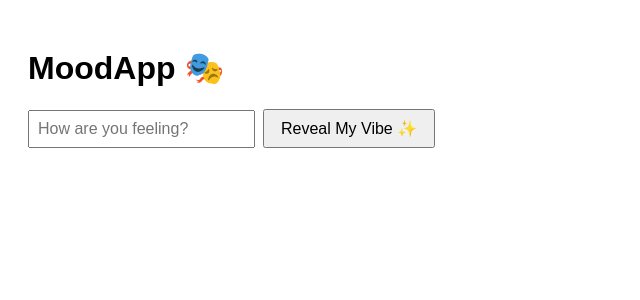
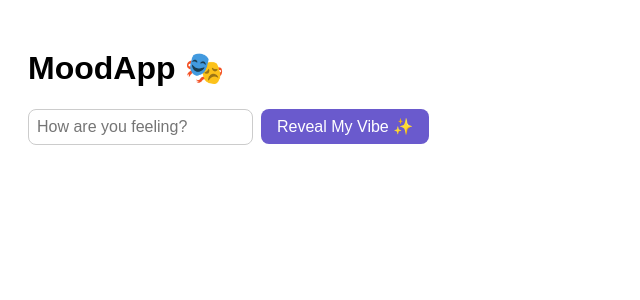
Before and after one commit to Lolisolera/moodApp, a React app in the folder frontend/: page / in a window 1280 px wide. Shown: the top 300 px of the page, without its empty margins (0-640 px from the left). Built offline with nearby package versions, Linux system fonts and the light colour scheme; the HTML template or start-up script is replaced by a standard one.

Commit message:
style(frontend): add BEM SCSS for MoodForm and MoodResult and remove inline styles

```diff
--- a/frontend/src/components/MoodForm.tsx
+++ b/frontend/src/components/MoodForm.tsx
@@ -1,5 +1,6 @@
 import { useState } from "react";
 import axios from "axios";
+import "../styles/components/moodForm.scss";
 
 interface MoodFormProps {
   setResponse: (data: any) => void;
@@ -25,23 +26,21 @@ export default function MoodForm({ setResponse, stopAudio }: MoodFormProps) {
   };
 
   return (
-    <div>
+    <div className="mood-form">
       <input
+        className="mood-form__input"
         type="text"
         placeholder="How are you feeling?"
         value={mood}
         onChange={(e) => setMood(e.target.value)}
-        style={{ padding: "8px", fontSize: "16px", marginRight: "8px" }}
       />
 
       <button
+        className="mood-form__button"
         onClick={analyzeMood}
-        style={{ padding: "8px 16px", fontSize: "16px", cursor: "pointer" }}
       >
         Reveal My Vibe ✨
       </button>
     </div>
   );
 }
-
-// Holds state + passes down handlers
--- a/frontend/src/components/MoodResult.tsx
+++ b/frontend/src/components/MoodResult.tsx
@@ -1,4 +1,5 @@
 import React from "react";
+import "../styles/components/moodResult.scss";
 
 interface MoodResultProps {
   response: any;
@@ -6,26 +7,30 @@ interface MoodResultProps {
   togglePreview: () => void;
 }
 
-export default function MoodResult({ response, isPlaying, togglePreview }: MoodResultProps) {
-  if (!response) return null; // don't render anything until we have data
+export default function MoodResult({
+  response,
+  isPlaying,
+  togglePreview,
+}: MoodResultProps) {
+  if (!response) return null;
 
   return (
-    <div style={{ marginTop: "20px" }}>
-      <h3>Result:</h3>
+    <div className="mood-result">
+      <h3 className="mood-result__title">Result:</h3>
 
-      <p><strong>Mood:</strong> {response.mood}</p>
-      <p><strong>Track:</strong> {response.track?.title} — {response.track?.artist}</p>
+      <p className="mood-result__text">
+        <strong>Mood:</strong> {response.mood}
+      </p>
 
-      {/* Play Preview Button */}
+      <p className="mood-result__text">
+        <strong>Track:</strong> {response.track?.title} — {response.track?.artist}
+      </p>
+
+      {/* Play Button */}
       {response.track?.previewUrl && (
         <button
+          className="mood-result__button"
           onClick={togglePreview}
-          style={{
-            padding: "6px 12px",
-            fontSize: "14px",
-            marginTop: "10px",
-            cursor: "pointer"
-          }}
         >
           {isPlaying ? "⏸️ Pause" : "▶️ Play Preview"}
         </button>
@@ -34,17 +39,11 @@ export default function MoodResult({ response, isPlaying, togglePreview }: MoodR
       {/* Mood Image */}
       {response.imageUrl && (
         <img
+          className="mood-result__image"
           src={response.imageUrl}
           alt="Mood"
-          style={{
-            width: "200px",
-            borderRadius: "10px",
-            marginTop: "10px"
-          }}
         />
       )}
     </div>
   );
 }
-
-// Input + API call
--- /dev/null
+++ b/frontend/src/styles/components/moodForm.scss
@@ -0,0 +1,27 @@
+.mood-form {
+  display: flex;
+  align-items: center;
+  gap: 8px;
+  margin: 16px 0;
+
+  &__input {
+    padding: 8px;
+    font-size: 16px;
+    border: 1px solid #ccc;
+    border-radius: 8px;
+  }
+
+  &__button {
+    padding: 8px 16px;
+    font-size: 16px;
+    cursor: pointer;
+    border: none;
+    border-radius: 8px;
+    background: #6a5acd;
+    color: #fff;
+
+    &:hover {
+      background: #5949b9;
+    }
+  }
+}
--- /dev/null
+++ b/frontend/src/styles/components/moodResult.scss
@@ -0,0 +1,33 @@
+.mood-result {
+  margin-top: 20px;
+
+  &__title {
+    margin: 0 0 8px 0;
+  }
+
+  &__text {
+    margin: 4px 0;
+  }
+
+  &__button {
+    padding: 6px 12px;
+    font-size: 14px;
+    margin-top: 10px;
+    cursor: pointer;
+    border: none;
+    border-radius: 8px;
+    background: #6a5acd;
+    color: #fff;
+
+    &:hover {
+      background: #5949b9;
+    }
+  }
+
+  &__image {
+    width: 200px;
+    border-radius: 10px;
+    margin-top: 10px;
+    display: block;
+  }
+}
```
